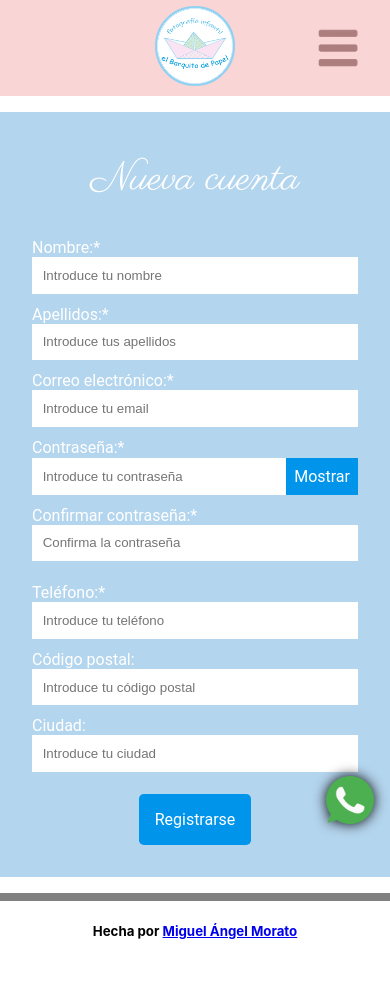
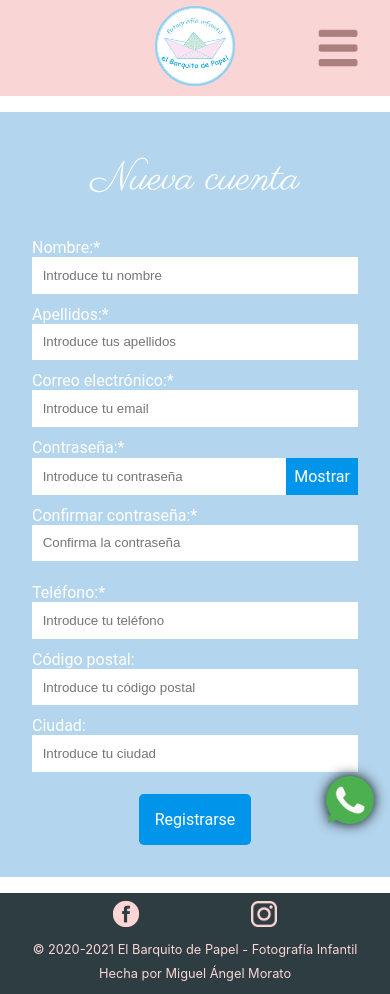
Before and after one commit to CherokiDev/webapp-photography-f, a React (Create React App) app: page /register in a window 390 px wide. Before the commit the page ends 962 px from the top, so only its background shows below. Built offline with nearby package versions, Linux system fonts and the light colour scheme.

Commit message:
improved footer content

```diff
--- a/src/components/Footer/Footer.jsx
+++ b/src/components/Footer/Footer.jsx
@@ -1,13 +1,35 @@
 import React from 'react';
 import './Footer.scss';
+import fb from '../../img/logoFB.png';
+import ig from '../../img/logoIG.png'
 
 const Footer = () => {
     return (
-        <>
-            <div className="divFooter">
-                <h5>Hecha por <a target="_blank" rel="noreferrer" href="https://github.com/Cheroki84">Miguel Ángel Morato</a></h5>
+        <div className="divFooter">
+            <div className="leftFooter">
+                <p>
+                    <a target="_blank" rel="noreferrer" href="https://www.facebook.com/elbarquitodepapelfi/">
+                        <img className="logoFB" src={fb} alt="facebook" />
+                    </a>
+                </p>
+                <p>
+                    <a target="_blank" rel="noreferrer" href="https://www.instagram.com/elbarquitodepapel_fi/">
+                        <img className="logoIG" src={ig} alt="instagram" />
+                    </a>
+                </p>
+
             </div>
-        </>
+            <div className="centerFooter">
+                <p>
+                    © 2020-2021 El Barquito de Papel - Fotografía Infantil
+                </p>
+            </div>
+            <div className="rightFooter">
+                <p>
+                    Hecha por <a target="_blank" rel="noreferrer" href="https://github.com/Cheroki84">Miguel Ángel Morato</a>
+                </p>
+            </div>
+        </div>
     )
 }
 
--- a/src/components/Footer/Footer.scss
+++ b/src/components/Footer/Footer.scss
@@ -2,5 +2,68 @@
     display: flex;
     justify-content: center;
     align-items: center;
-    border-top: 0.5em solid gray;
+    width: 100%;
+    background-color: rgb(46, 61, 66);
+
+    p {
+        font-size: 0.8em;
+        color: #F9D5D5;
+    }
+
+    a {
+        all: unset;
+        color: #F9D5D5;
+        cursor: pointer;
+    }
 }
+
+.leftFooter {
+    display: flex;
+    justify-content: space-evenly;
+    align-items: center;
+    width: 30%;
+    height: 100%;
+
+    img {
+        width: 2em;
+    }
+}
+
+.centerFooter {
+    display: flex;
+    justify-content: center;
+    align-items: center;
+    width: 40%;
+    height: 100%;
+}
+
+.rightFooter {
+    display: flex;
+    justify-content: center;
+    align-items: center;
+    width: 30%;
+    height: 100%;
+}
+
+@media (max-width: 768px) {
+    .divFooter {
+        flex-direction: column;
+    }
+
+    .leftFooter {
+        width: 100%;
+        height: 2.8em;
+
+    }
+
+    .centerFooter {
+        width: 100%;
+        height: 1.5em;
+    }
+
+    .rightFooter {
+        width: 100%;
+        height: 1.5em;
+        margin-bottom: 0.5em;
+    }
+}
--- a/src/containers/Register/Register.jsx
+++ b/src/containers/Register/Register.jsx
@@ -52,7 +52,7 @@ const Register = () => {
             Swal.fire({
                 showConfirmButton: true,
                 icon: 'error',
-                text: 'La contraseña debe contener al menos: entre 8 y 16 caracteres, 1 número, 1 letra minúscula, 1 letra mayúscula y 1 carácter especial'
+                text: 'La contraseña debe contener al menos: entre 8 y 16 caracteres, 1 número, 1 letra minúscula, 1 letra mayúscula y 1 carácter especial como #, @, %.'
             })
             return;
         } else if (!regExPhone.test(userData.phone)) {
```
Also changed, not shown: 1 other file (tests, documents, lock files or other folders).
